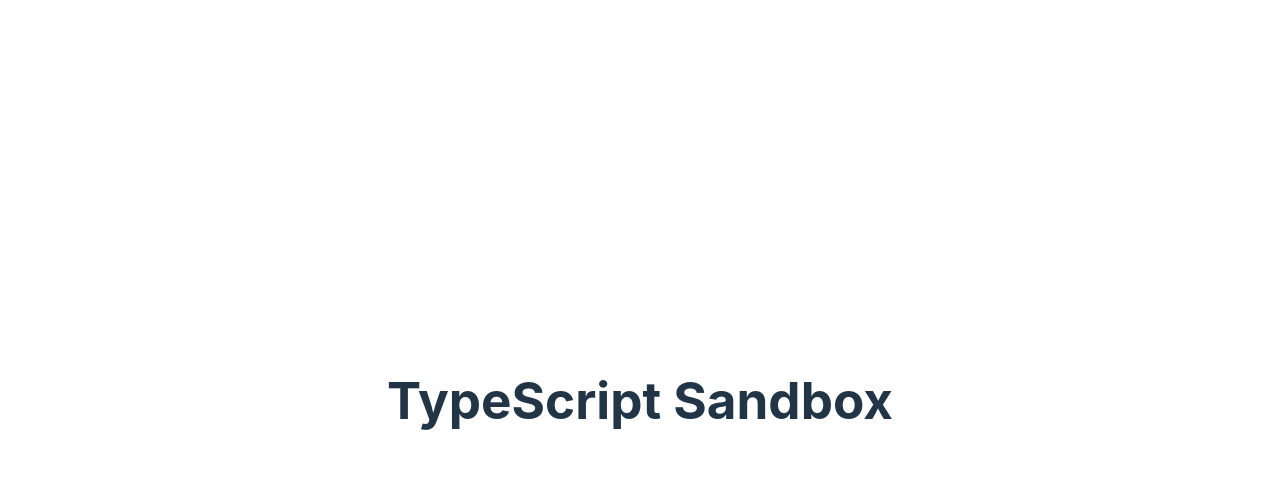
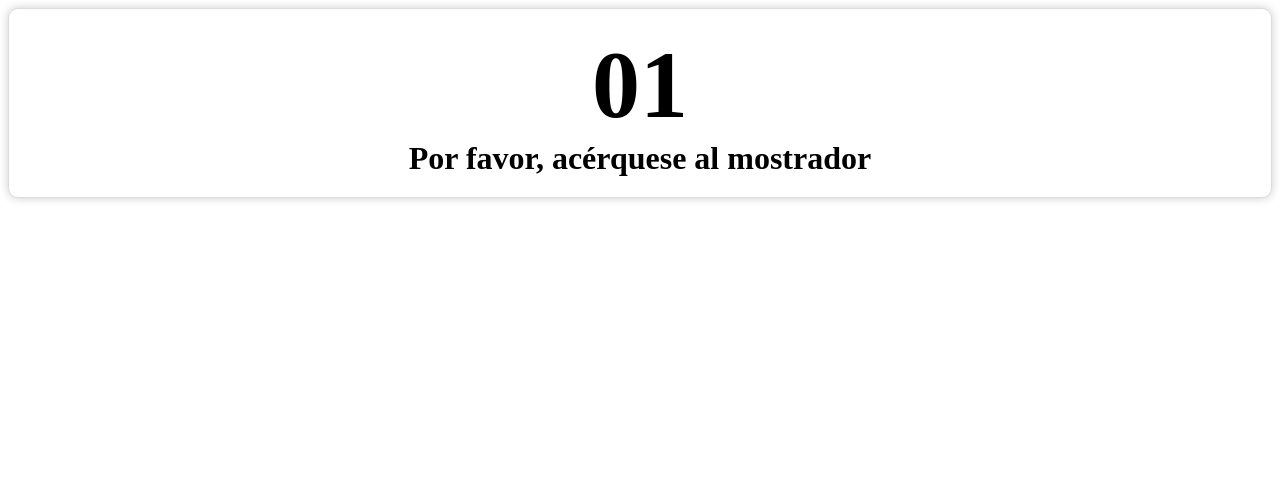
Before and after one commit to angelesgonzalez/lemoncode-bootcamp-js-entregas, a website built with Vite: page 04.Laboratorio-Modulo-4-Funciones/index.html in a window 1280 px wide. Built offline with nearby package versions, Linux system fonts and the light colour scheme.

Commit message:
Add HTML & CSS

```diff
--- a/04.Laboratorio-Modulo-4-Funciones/index.html
+++ b/04.Laboratorio-Modulo-4-Funciones/index.html
@@ -1,15 +1,20 @@
 <!DOCTYPE html>
 <html lang="en">
+
 <head>
   <meta charset="UTF-8" />
   <link rel="icon" type="image/svg+xml" href="/vite.svg" />
+  <link rel="stylesheet" href="./src/style.css" />
   <meta name="viewport" content="width=device-width, initial-scale=1.0" />
   <title>Vite + TS</title>
 </head>
+
 <body>
-    <div id="app">
-      <h1>TypeScript Sandbox</h1>
+  <div class="turno-display">
+    <h1 class="numero-turno">01</h1>
+    <p class="texto-turno">Por favor, acérquese al mostrador</p>
   </div>
   <script type="module" src="/src/main.ts"></script>
 </body>
+
 </html>
--- a/04.Laboratorio-Modulo-4-Funciones/src/main.ts
+++ b/04.Laboratorio-Modulo-4-Funciones/src/main.ts
@@ -1,3 +1 @@
 import "./style.css";
-
-console.log("Hello Typescript!");
--- a/04.Laboratorio-Modulo-4-Funciones/src/style.css
+++ b/04.Laboratorio-Modulo-4-Funciones/src/style.css
@@ -1,97 +1,24 @@
-:root {
-  font-family: Inter, system-ui, Avenir, Helvetica, Arial, sans-serif;
-  line-height: 1.5;
-  font-weight: 400;
-
-  color-scheme: light dark;
-  color: rgba(255, 255, 255, 0.87);
-  background-color: #242424;
-
-  font-synthesis: none;
-  text-rendering: optimizeLegibility;
-  -webkit-font-smoothing: antialiased;
-  -moz-osx-font-smoothing: grayscale;
-  -webkit-text-size-adjust: 100%;
+.turno-display {
+  display: flex;
+  flex-direction: column;
+  align-items: center;
+  justify-content: center;
+  background-color: #fff;
+  border: 1px solid #ddd;
+  padding: 20px;
+  border-radius: 10px;
+  box-shadow: 0 0 10px rgba(0, 0, 0, 0.2);
 }
 
-a {
-  font-weight: 500;
-  color: #646cff;
-  text-decoration: inherit;
-}
-a:hover {
-  color: #535bf2;
+.numero-turno {
+  font-size: 6rem;
+  font-weight: bold;
+  margin: 0;
 }
 
-body {
+.texto-turno {
+  font-size: 2rem;
+  font-weight: bold;
   margin: 0;
-  display: flex;
-  place-items: center;
-  min-width: 320px;
-  min-height: 100vh;
-}
-
-h1 {
-  font-size: 3.2em;
-  line-height: 1.1;
-}
-
-#app {
-  max-width: 1280px;
-  margin: 0 auto;
-  padding: 2rem;
   text-align: center;
 }
-
-.logo {
-  height: 6em;
-  padding: 1.5em;
-  will-change: filter;
-  transition: filter 300ms;
-}
-.logo:hover {
-  filter: drop-shadow(0 0 2em #646cffaa);
-}
-.logo.vanilla:hover {
-  filter: drop-shadow(0 0 2em #3178c6aa);
-}
-
-.card {
-  padding: 2em;
-}
-
-.read-the-docs {
-  color: #888;
-}
-
-button {
-  border-radius: 8px;
-  border: 1px solid transparent;
-  padding: 0.6em 1.2em;
-  font-size: 1em;
-  font-weight: 500;
-  font-family: inherit;
-  background-color: #1a1a1a;
-  cursor: pointer;
-  transition: border-color 0.25s;
-}
-button:hover {
-  border-color: #646cff;
-}
-button:focus,
-button:focus-visible {
-  outline: 4px auto -webkit-focus-ring-color;
-}
-
-@media (prefers-color-scheme: light) {
-  :root {
-    color: #213547;
-    background-color: #ffffff;
-  }
-  a:hover {
-    color: #747bff;
-  }
-  button {
-    background-color: #f9f9f9;
-  }
-}
```
Lines whose indentation alone changed are shown as unchanged.
